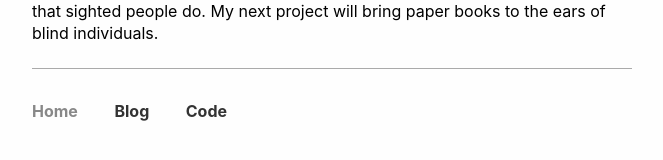
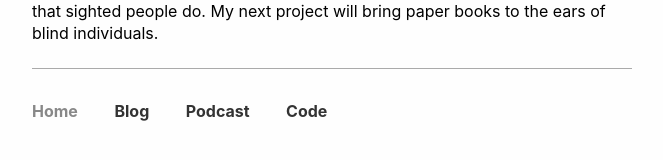
Before and after one commit to TTWNO/tait.tech, a Jekyll site: the page built from index.html, in a window 1280 px wide. Shown: the part 587-747 px from the top of the page, without its empty margins (308-971 px from the left). Built offline with Jekyll 4.4.1, drawn with Linux system fonts in a browser that asks for light colours.

Commit message:
Navbar scroll add

```diff
--- a/_data/nav.yml
+++ b/_data/nav.yml
@@ -4,6 +4,8 @@
   link: /blog.html
 #- name: Podcast
 #  link: /podcast.html
+- name: Podcast
+  link: /podcast.html
 - name: Code
   new_tab: true
   link: https://github.com/TTWNO/
--- a/_sass/main.scss
+++ b/_sass/main.scss
@@ -33,6 +33,8 @@
 }
 
 nav {
+  overflow: auto;
+  white-space: nowrap;
   padding: $nav-padd 0px;
   margin: 0px;
 }
```
Also changed, not shown: 11 other files.
